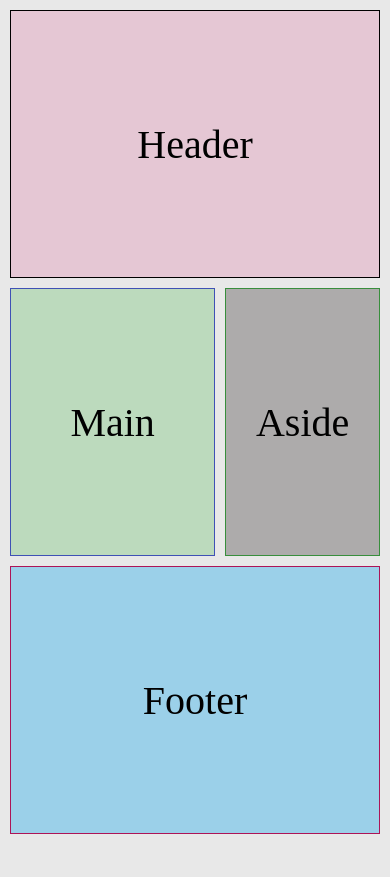
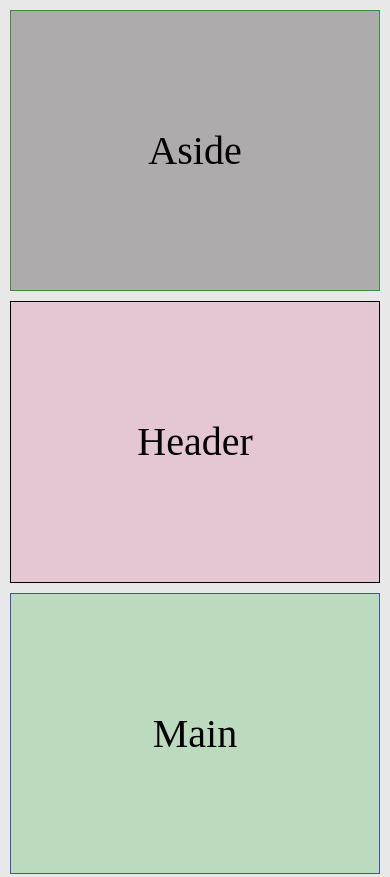
Before and after one commit to adessoJsPlayground/CSSGridDemo, a website: page src/final.html in a window 390 px wide. Shown: the top 877 px of the page. Before the commit the page ends 844 px from the top, so only its background shows below. Drawn offline with Linux system fonts and the light colour scheme.

Commit message:
mobiles beispiel

```diff
--- a/src/final.css
+++ b/src/final.css
@@ -1,7 +1,7 @@
-:root{
+:root {
     --rowGap: 10px;
     --rowNum: 3;
-    --mainHolder-margin:10px;
+    --mainHolder-margin: 10px;
     --colGap: 10px;
     font-size: 10px;
 }
@@ -15,13 +15,13 @@
     grid-template-columns: 1fr minmax(1fr, 2fr) 1fr;
     /* // IE 11 Support */
     grid-template-rows: repeat(3, calc(100vh / 3));
-    grid-template-rows: repeat(3, calc(calc(calc(100vh - calc(10px * 2)  - calc(10px * calc(3 - 1)) ) / 3) ));
+    grid-template-rows: repeat(3, calc(calc(calc(100vh - calc(10px * 2) - calc(10px * calc(3 - 1))) / 3)));
     row-gap: 10px;
     column-gap: 10px;
 
     grid-template-areas: 'header header header'
-                         'main main aside'
-                         'footer footer footer';
+        'main main aside'
+        'footer footer footer';
 }
 
 .header {
@@ -61,3 +61,17 @@
     align-items: center;
     border: 1px solid #AD1457;
 }
+
+@media screen and (max-width: 800px) {
+    .gridHolder {
+        grid-template-columns: 1fr minmax(1fr, 2fr) 1fr;
+        /* // IE 11 Support */
+        grid-template-rows: repeat(4, calc(100vh / 3));
+        grid-template-areas:
+        'aside aside aside'
+        'header header header'
+            'main main main'
+            'footer footer footer';
+
+    }
+}
```
